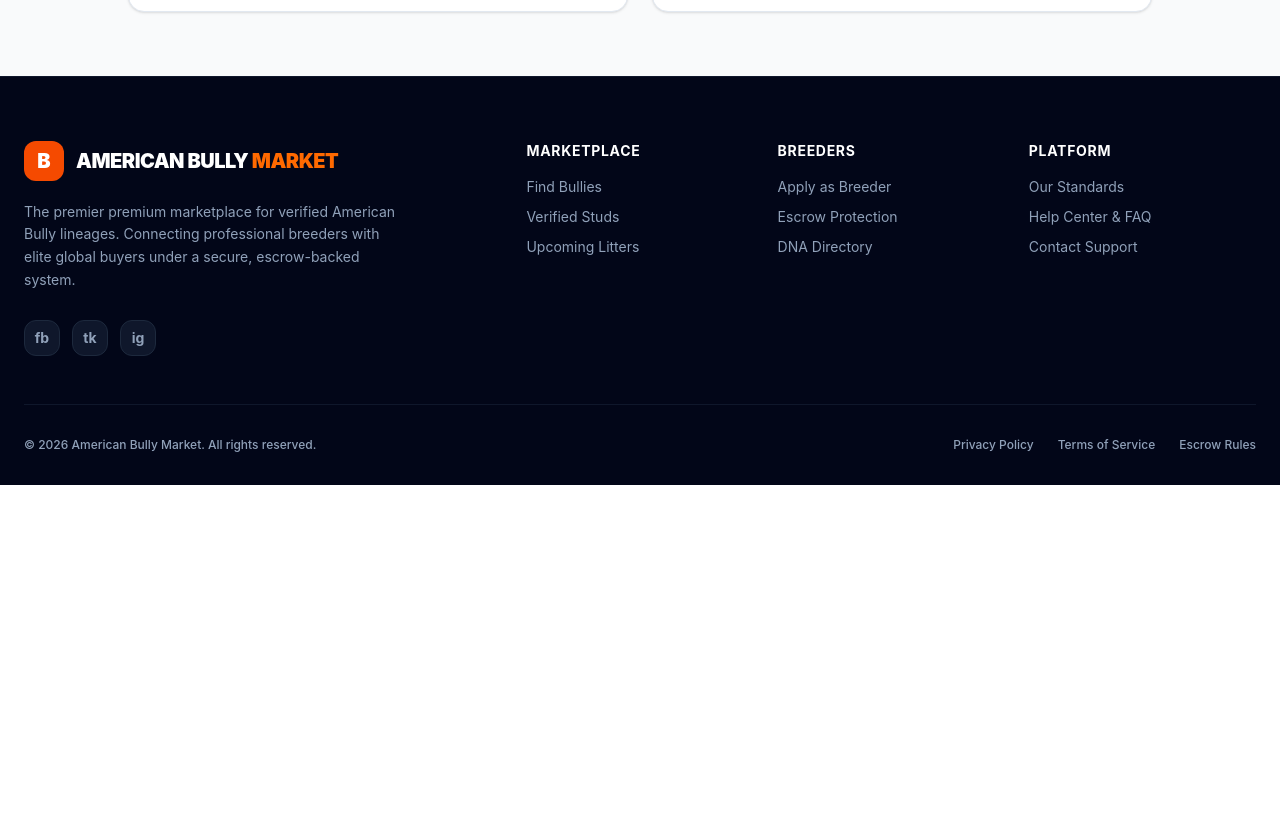
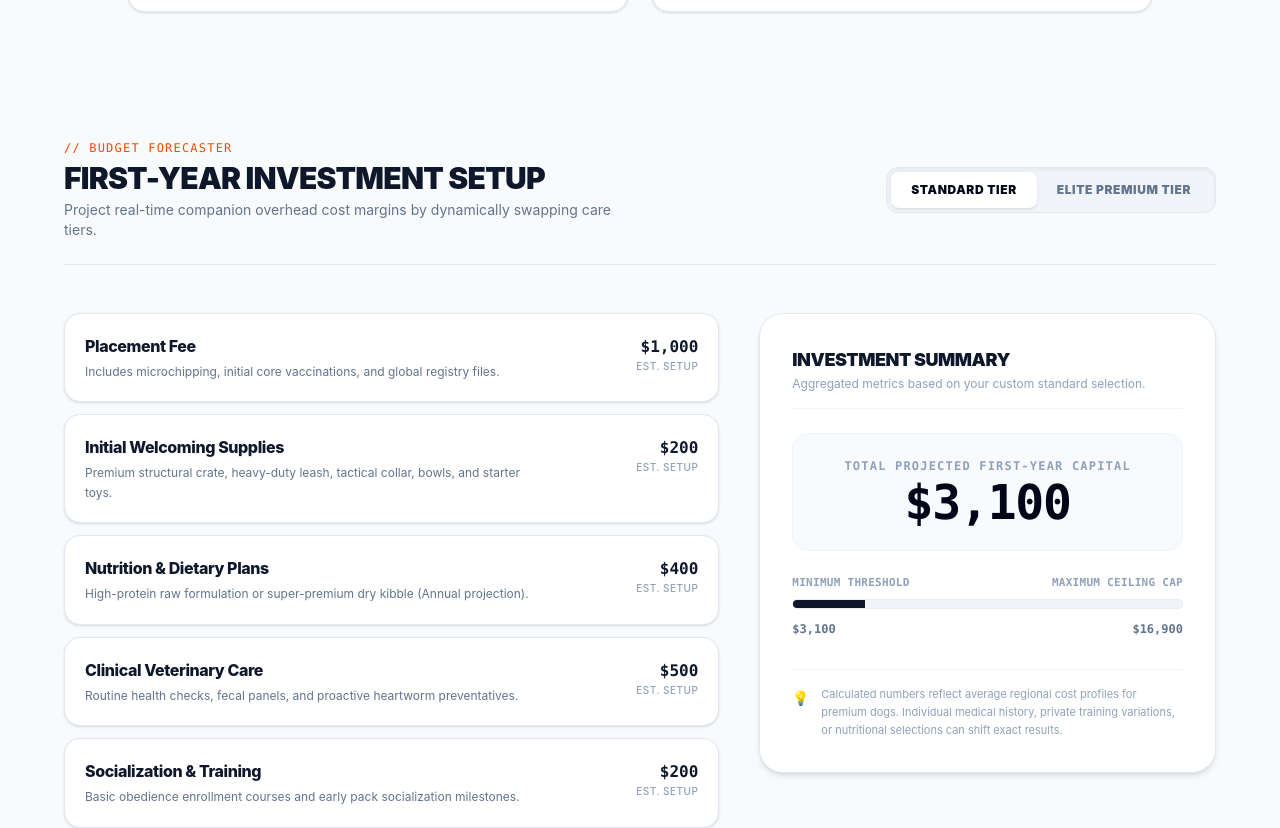
Before and after one commit to Rodralban17/Pet-Website, a React app: page /adoption-process in a window 1280 px wide. Shown: the part 1956-2784 px from the top of the page. Before the commit the page ends 2441 px from the top, so only its background shows below. Built offline with nearby package versions, Linux system fonts and the light colour scheme; the HTML template or start-up script is replaced by a standard one.

Commit message:
cost calculator added

```diff
--- /dev/null
+++ b/src/Components/CostCalculator.jsx
@@ -0,0 +1,180 @@
+import React, { useState } from 'react';
+import { motion, AnimatePresence } from 'framer-motion';
+
+const costData = {
+  dogs: {
+    title: "Dogs & Puppies",
+    standard: [
+      { name: "Placement Fee", cost: 1000, desc: "Includes microchipping, initial core vaccinations, and global registry files." },
+      { name: "Initial Welcoming Supplies", cost: 200, desc: "Premium structural crate, heavy-duty leash, tactical collar, bowls, and starter toys." },
+      { name: "Nutrition & Dietary Plans", cost: 400, desc: "High-protein raw formulation or super-premium dry kibble (Annual projection)." },
+      { name: "Clinical Veterinary Care", cost: 500, desc: "Routine health checks, fecal panels, and proactive heartworm preventatives." },
+      { name: "Socialization & Training", cost: 200, desc: "Basic obedience enrollment courses and early pack socialization milestones." },
+      { name: "Grooming & Maintenance", cost: 300, desc: "Coat blowouts, undercoat structural stripdowns, and sanitary nail trims." },
+      { name: "Emergency Buffer Fund", cost: 500, desc: "Recommended immediate allocation for unforeseen medical or clinical scenarios." }
+    ],
+    premium: [
+      { name: "Placement Fee", cost: 11000, desc: "Elite champion bloodlines, full breeding rights, and complete physical structure certifications." },
+      { name: "Initial Welcoming Supplies", cost: 500, desc: "Custom bespoke leather equipment, impact-resistant travel kennels, and specialized training rigs." },
+      { name: "Nutrition & Dietary Plans", cost: 800, desc: "Customized freeze-dried raw culinary menus and performance joint support supplements." },
+      { name: "Clinical Veterinary Care", cost: 1200, desc: "Advanced genetic profiles, preventative orthopedic screenings, and 24/7 on-call concierge access." },
+      { name: "Socialization & Training", cost: 600, desc: "Private elite behavioral handling, protection baselines, or specialized sports conditioning." },
+      { name: "Grooming & Maintenance", cost: 800, desc: "Frequent competition-tier hydrobaths, hand-stripping treatments, and structural spa maintenance." },
+      { name: "Emergency Buffer Fund", cost: 2000, desc: "Robust dedicated premium medical reserve for absolute peace of mind." }
+    ]
+  }
+};
+
+const CostCalculator = () => {
+  const [tier, setTier] = useState('standard'); // 'standard' or 'premium'
+  const currentCategory = costData.dogs;
+  const currentItems = currentCategory[tier];
+
+  // Calculate totals mathematically on the fly
+  const totalCost = currentItems.reduce((acc, item) => acc + item.cost, 0);
+
+  // Maximum total possible across standard or premium tiers to calibrate visual progress scales accurately
+  const maxPossibleTotal = 16900;
+
+  return (
+    <section className="py-16 px-6 bg-transparent">
+      <div className="max-w-6xl mx-auto">
+
+        {/* --- Section Header & Tier Switcher --- */}
+        <div className="flex flex-col md:flex-row md:items-center justify-between gap-6 mb-12 pb-6 border-b border-slate-200">
+          <div className="space-y-1">
+            <span className="text-orange-600 font-mono text-xs tracking-widest uppercase block">// Budget Forecaster</span>
+            <h2 className="text-2xl md:text-3xl font-black text-slate-900 uppercase tracking-tight">
+              First-Year Investment Setup
+            </h2>
+            <p className="text-slate-500 text-sm max-w-xl">
+              Project real-time companion overhead cost margins by dynamically swapping care tiers.
+            </p>
+          </div>
+
+          {/* Interactive Tier Toggle Switches */}
+          <div className="flex bg-slate-100 p-1 rounded-xl border border-slate-200 shadow-inner shrink-0 self-start md:self-center">
+            <button
+              onClick={() => setTier('standard')}
+              className={`px-5 py-2.5 text-xs font-black rounded-lg transition-all uppercase tracking-wider ${
+                tier === 'standard'
+                  ? 'bg-white text-slate-950 shadow-sm'
+                  : 'text-slate-500 hover:text-slate-800'
+              }`}
+            >
+              Standard Tier
+            </button>
+            <button
+              onClick={() => setTier('premium')}
+              className={`px-5 py-2.5 text-xs font-black rounded-lg transition-all uppercase tracking-wider ${
+                tier === 'premium'
+                  ? 'bg-orange-600 text-white shadow-md shadow-orange-600/10'
+                  : 'text-slate-500 hover:text-slate-800'
+              }`}
+            >
+              Elite Premium Tier
+            </button>
+          </div>
+        </div>
+
+        {/* --- Two-Column Split Layout --- */}
+        <div className="grid grid-cols-1 lg:grid-cols-12 gap-10 items-start">
+
+          {/* LEFT SIDE: Dynamic Interactive Cost Rows (7 Cols) */}
+          <div className="lg:col-span-7 space-y-4">
+            <AnimatePresence mode="wait">
+              <motion.div
+                key={tier}
+                initial={{ opacity: 0, y: 10 }}
+                animate={{ opacity: 1, y: 0 }}
+                exit={{ opacity: 0, y: -10 }}
+                transition={{ duration: 0.2 }}
+                className="space-y-3"
+              >
+                {currentItems.map((item) => (
+                  <div
+                    key={item.name}
+                    className="p-5 border border-slate-200 rounded-2xl bg-white flex items-start justify-between gap-6 hover:border-slate-300 transition-colors shadow-sm"
+                  >
+                    <div className="space-y-1">
+                      <h4 className="font-extrabold text-sm md:text-base text-slate-900 tracking-tight">
+                        {item.name}
+                      </h4>
+                      <p className="text-xs text-slate-500 max-w-md leading-relaxed">
+                        {item.desc}
+                      </p>
+                    </div>
+
+                    <div className="text-right shrink-0">
+                      <span className="text-base font-black text-slate-900 font-mono">
+                        ${item.cost.toLocaleString()}
+                      </span>
+                      <span className="text-[10px] text-slate-400 block font-medium uppercase tracking-wider">Est. Setup</span>
+                    </div>
+                  </div>
+                ))}
+              </motion.div>
+            </AnimatePresence>
+          </div>
+
+          {/* RIGHT SIDE: The Live Total Summary Matrix Panel (5 Cols) */}
+          <div className="lg:col-span-5 lg:sticky lg:top-8 border border-slate-200 rounded-3xl p-8 bg-white shadow-md flex flex-col justify-between space-y-8">
+            <div className="space-y-6">
+              <div className="border-b border-slate-100 pb-4">
+                <h3 className="font-black text-slate-900 text-lg uppercase tracking-tight">Investment Summary</h3>
+                <p className="text-xs text-slate-400 mt-0.5">Aggregated metrics based on your custom {tier} selection.</p>
+              </div>
+
+              {/* Total Cost Display Box */}
+              <div className="p-6 bg-slate-50 border border-slate-100 rounded-2xl text-center space-y-1">
+                <span className="text-xs uppercase font-mono font-bold tracking-widest text-slate-400 block">Total Projected First-Year Capital</span>
+                <motion.div
+                  key={totalCost}
+                  initial={{ scale: 0.95, opacity: 0.7 }}
+                  animate={{ scale: 1, opacity: 1 }}
+                  className="text-4xl md:text-5xl font-black text-slate-950 font-mono tracking-tight"
+                >
+                  ${totalCost.toLocaleString()}
+                </motion.div>
+              </div>
+
+              {/* Graphical Scale / Meter */}
+              <div className="space-y-2">
+                <div className="flex justify-between text-[11px] font-mono font-bold text-slate-400 uppercase tracking-wide">
+                  <span>Minimum Threshold</span>
+                  <span>Maximum Ceiling Cap</span>
+                </div>
+                <div className="w-full h-2.5 bg-slate-100 border border-slate-200/60 rounded-full overflow-hidden relative">
+                  <motion.div
+                    initial={{ width: 0 }}
+                    animate={{ width: `${(totalCost / maxPossibleTotal) * 100}%` }}
+                    transition={{ type: "spring", stiffness: 60 }}
+                    className={`h-full transition-all ${
+                      tier === 'premium' ? 'bg-orange-600' : 'bg-slate-900'
+                    }`}
+                  />
+                </div>
+                <div className="flex justify-between text-xs font-bold text-slate-500 font-mono pt-1">
+                  <span>$3,100</span>
+                  <span>$16,900</span>
+                </div>
+              </div>
+            </div>
+
+            {/* Platform Micro Disclaimer Hook */}
+            <div className="pt-4 border-t border-slate-100 flex items-start gap-3 text-slate-400">
+              <span className="text-sm mt-0.5">💡</span>
+              <p className="text-[11px] leading-relaxed">
+                Calculated numbers reflect average regional cost profiles for premium dogs. Individual medical history, private training variations, or nutritional selections can shift exact results.
+              </p>
+            </div>
+          </div>
+
+        </div>
+
+      </div>
+    </section>
+  );
+};
+
+export default CostCalculator;
--- a/src/Pages/AdoptionProcessPage.jsx
+++ b/src/Pages/AdoptionProcessPage.jsx
@@ -2,6 +2,7 @@ import {React} from 'react';
 import AdoptionHeader from '../Components/AdoptionHeader';
 import InteractivePlacementSteps from '../Components/AdopotionSteps';
 import RequiredDocumentation from '../Components/RequiredDocumentation';
+import CostCalculator from '../Components/CostCalculator';
 const AdoptionProcessPage = () => {
   return (
    <div>
@@ -11,6 +12,7 @@ const AdoptionProcessPage = () => {
         </section>
         <InteractivePlacementSteps/>
         <RequiredDocumentation/>
+        <CostCalculator/>
       </main>
     </div>
   );
```
